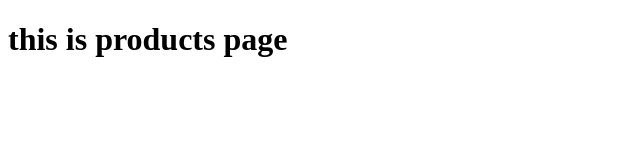
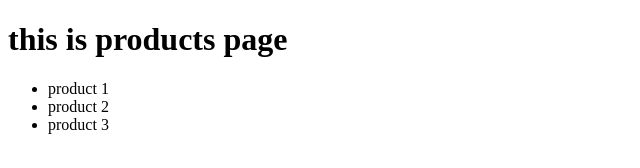
Before and after one commit to digiappvault/git-test1, a plain HTML site: page products.html in a window 1280 px wide. Shown: the whole page, without its empty margins (0-640 px from the left). Drawn offline with Linux system fonts and the light colour scheme.

Commit message:
product list

```diff
--- a/products.html
+++ b/products.html
@@ -7,5 +7,10 @@
 </head>
 <body>
     <h1>this is products page</h1>
+    <ul>
+        <li>product 1</li>
+        <li>product 2</li>
+        <li>product 3</li>
+    </ul>
 </body>
 </html>
```
